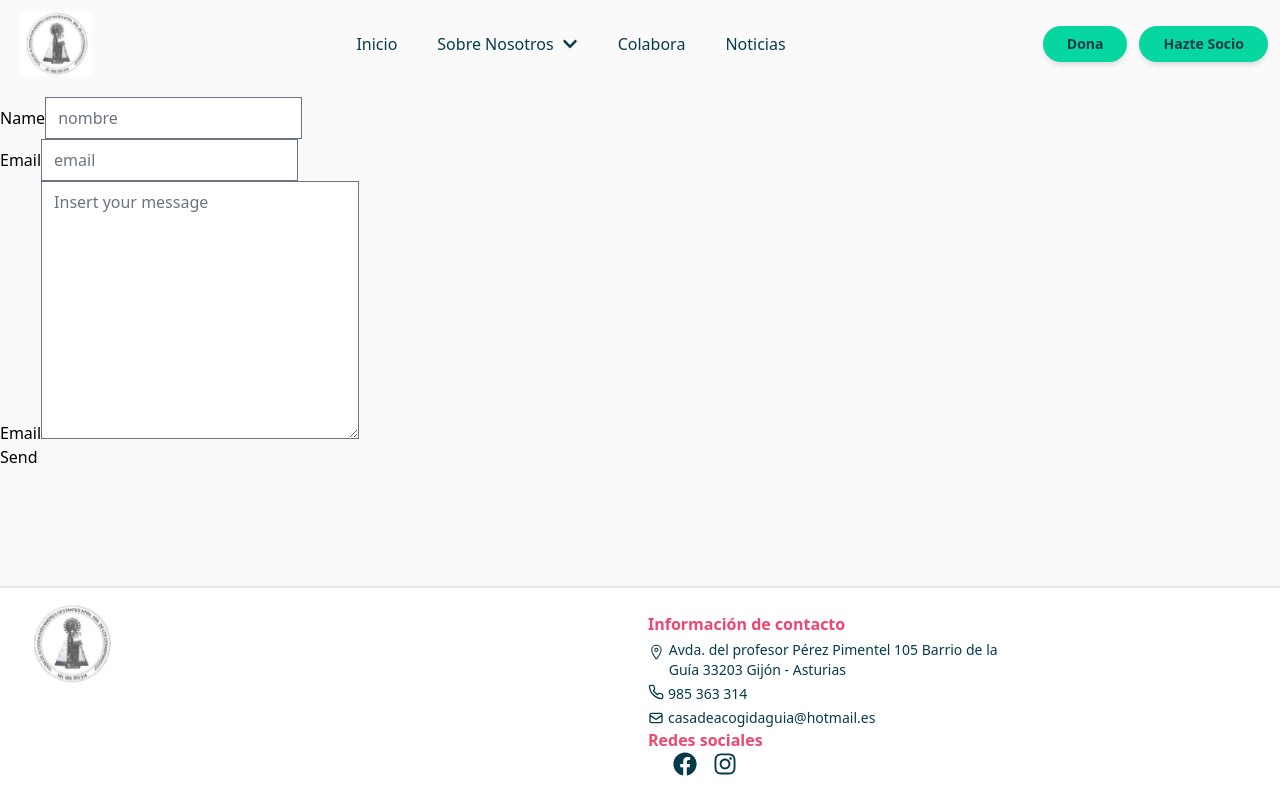
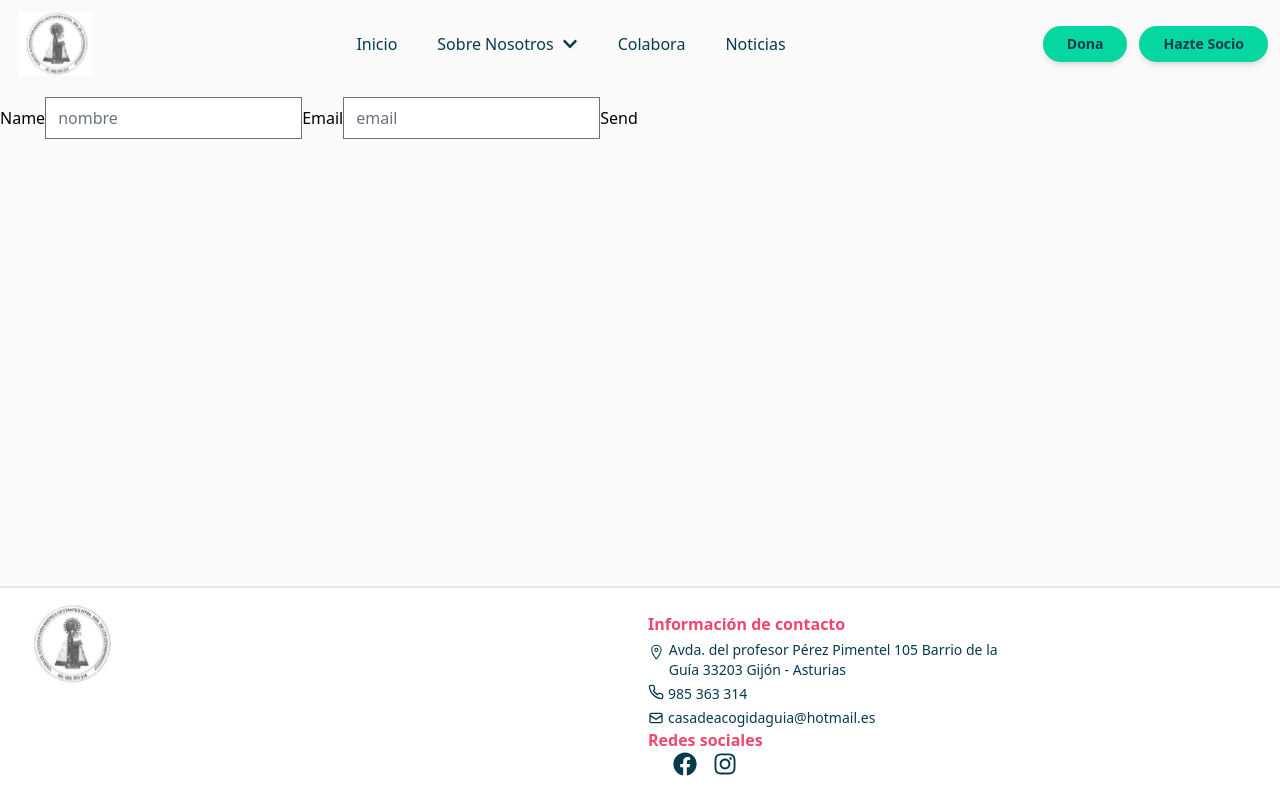
Before and after one commit to vallefarinha/front-casa, a React (Vite) app: page /mailing in a window 1280 px wide. Built offline with nearby package versions, Linux system fonts and the light colour scheme.

Commit message:
crete service SendMail

```diff
--- a/src/components/form/formBlue.jsx
+++ b/src/components/form/formBlue.jsx
@@ -1,12 +1,13 @@
 import React from "react";
 import penform from "../../assets/icons/penForm.svg";
 
-const BoxBlue = ({ titleBox, squareBlue, type }) => {
+const BoxBlue = ({ titleBox, squareBlue, type, name }) => {
   return (
     <div className="flex flex-col mb-6 w-full px-2">
       <label htmlFor={titleBox} className="text-LetterColor font-poppinsBold text-xl mb-2">{titleBox}</label>
       <input
         type={type}
+        name={name}
         id={titleBox}
         placeholder={squareBlue}
         className="border-2 border-quarteryColor rounded-lg py-4 px-6 shadow-xl focus:outline-none bg-white"
@@ -21,8 +22,8 @@ const FormBlue = () => {
 <div className="flex items-center justify-center mt-6">
 <div className="relative w-1/2 h-1/2 flex flex-wrap m-10" style={{backgroundColor: 'rgba(17, 138, 178, 0.6)', borderRadius: '20px'}}>
       <div className="w-full sm:w-1/2 p-4">
-        <BoxBlue titleBox="Nombre *" squareBlue="Ingrese su nombre" />
-        <BoxBlue titleBox="DNI/NIE *" squareBlue="Ingrese su DNI/NIE" />
+        <BoxBlue titleBox="Nombre *" name="name" squareBlue="Ingrese su nombre" />
+        <BoxBlue titleBox="DNI/NIE *" name="DNI" squareBlue="Ingrese su DNI/NIE" />
         <BoxBlue titleBox="Email *" squareBlue="Ingrese su correo electrónico" />
         <BoxBlue titleBox="Ciudad" squareBlue="Ingrese su ciudad" />
         <BoxBlue titleBox="Código Postal" squareBlue="Ingrese su código postal" />
--- a/src/pages/FormMailing.jsx
+++ b/src/pages/FormMailing.jsx
@@ -1,99 +1,35 @@
-import React, {useRef} from 'react';
-import emailjs from '@emailjs/browser';
-
-
-const BoxBlue = ({ titleBox, squareBlue, type }) => {
-    return (
-      <div className="flex flex-col mb-6 w-full px-2">
-        <label htmlFor={titleBox} className="text-LetterColor font-poppinsBold text-xl mb-2">{titleBox}</label>
-        <input
-          type={type}
-          id={titleBox}
-          placeholder={squareBlue}
-          className="border-2 border-quarteryColor rounded-lg py-4 px-6 shadow-xl focus:outline-none bg-white"
-          required
-        />
-      </div>
-    );
-  };
+import React, { useRef } from 'react';
+import SendMail from '../services/SendMail';
 
 
 const FormMailing = () => {
+
     const refForm = useRef();
-    //  estamos diciendo al navegador que no ejecute el comportamiento predeterminado de enviar el formulario.alguna acción adicional antes de enviar el formulario. Por ejemplo, podríamos validar los datos del formulario en JavaScript para asegurarnos de que estén en el formato correcto antes de enviarlos al servidor.
-   const handleSubmit = (event) =>{
-    //
+    const handleSubmit = async (event) => {
     event.preventDefault();
-     console.log(refForm.current);
-     //defino constantes
-     const serviceID = import.meta.env.VITE_REACT_APP_SERVICE_ID;
     const templateID = import.meta.env.VITE_REACT_APP_TEMPLATE_ID;
-     //3 parametro
-     const apikey =import.meta.env.VITE_REACT_APP_PUBLIC_KEY;
-
-     emailjs.sendForm(serviceID, templateID,refForm.current, apikey)
-     .then(result=>console.log(result.text))
-     .catch(error=>console.error(error))
-
+            try {
+              const result = await SendMail(templateID, refForm.current);
+              console.log(result);
+            } catch (error) {
+              console.error(error);
             }
-
+          };
 
           return (
+            <div>
+              <form ref={refForm} onSubmit={handleSubmit}>
 
-    <div>
-        <form ref={refForm} action="" onSubmit={handleSubmit}>
-
-            <fieldset>
                <label   htmlFor="name">Name</label>
                <input placeholder='nombre' name="name" type="text" id="name" required />
 
-
-            </fieldset>
-
-            <fieldset>
                <label  htmlFor="email">Email</label>
                <input placeholder='email' name="email" type="email" id="email" required />
-            </fieldset>
 
-            <fieldset>
-            <label  htmlFor="message">Email</label>
-            <textarea name="message" maxLength="500" placeholder='Insert your message' required id="message" cols="30" rows="10"></textarea>
-            </fieldset>
-
-
-
-
-
-{/*
-            <div className="flex items-center justify-center mt-6">
-                <div className="relative w-1/2 h-1/2 flex flex-wrap m-10" style={{backgroundColor: 'rgba(17, 138, 178, 0.6)', borderRadius: '20px'}}>
-                        <div className="w-full sm:w-1/2 p-4">
-                            <BoxBlue titleBox="Nombre *" squareBlue="Ingrese su nombre" />
-                            <BoxBlue titleBox="DNI/NIE *" squareBlue="Ingrese su DNI/NIE" />
-                            <BoxBlue titleBox="Email *" squareBlue="Ingrese su correo electrónico" />
-                            <BoxBlue titleBox="Ciudad" squareBlue="Ingrese su ciudad" />
-                            <BoxBlue titleBox="Código Postal" squareBlue="Ingrese su código postal" />
+                <button type="submit">Send</button>
+              </form>
             </div>
-
-                        <div className="w-full sm:w-1/2 p-4">
-                            <BoxBlue titleBox="Apellidos *" squareBlue="Ingrese sus apellidos" />
-                            <BoxBlue titleBox="Teléfono" squareBlue="Ingrese su número de teléfono" />
-                            <BoxBlue titleBox="Dirección" squareBlue="Ingrese su dirección" />
-                            <BoxBlue titleBox="Provincia" squareBlue="Ingrese su provincia" />
-                            <BoxBlue titleBox="País" squareBlue="Ingrese su país" />
-                        </div>
-                </div>
-            </div> */}
-
-        <button>Send</button>
-
-        </form>
-
-
-
-
-    </div>
-  )
+          );
 }
 
 export default FormMailing
--- a/src/services/Email.jsx
+++ /dev/null
@@ -1,32 +0,0 @@
-import React, { useRef }  from 'react'
-import { SMTPClient } from 'emailjs';
-
-
-const client = new SMTPClient({
-	user: 'user',
-	password: 'password',
-	host: 'smtp.your-email.com',
-	ssl: true,
-});
-
-// send the message and get a callback with an error or details of the message that was sent
-client.send(
-	{
-		text: 'i hope this works',
-		from: 'you <username@your-email.com>',
-		to: 'someone <someone@your-email.com>, another <another@your-email.com>',
-		cc: 'else <else@your-email.com>',
-		subject: 'testing emailjs',
-	},
-	(err, message) => {
-		console.log(err || message);
-	}
-);
-
-const Email = () => {
-  return (
-    <div>Email</div>
-  )
-}
-
-export default Email
--- /dev/null
+++ b/src/services/SendMail.jsx
@@ -0,0 +1,18 @@
+
+import emailjs from '@emailjs/browser';
+
+export const SendMail = async (templateID, dataForm) => {
+  try {
+    const serviceID = import.meta.env.VITE_REACT_APP_SERVICE_ID;
+    //const templateID = import.meta.env.VITE_REACT_APP_TEMPLATE_ID;
+    const apiKey = import.meta.env.VITE_REACT_APP_PUBLIC_KEY;
+
+    const response = await emailjs.sendForm(serviceID, templateID, dataForm, apiKey);
+    return response.text;
+  } catch (error) {
+    throw new Error(error);
+  }
+};
+
+
+export default SendMail
```
Lines whose indentation alone changed are shown as unchanged.
